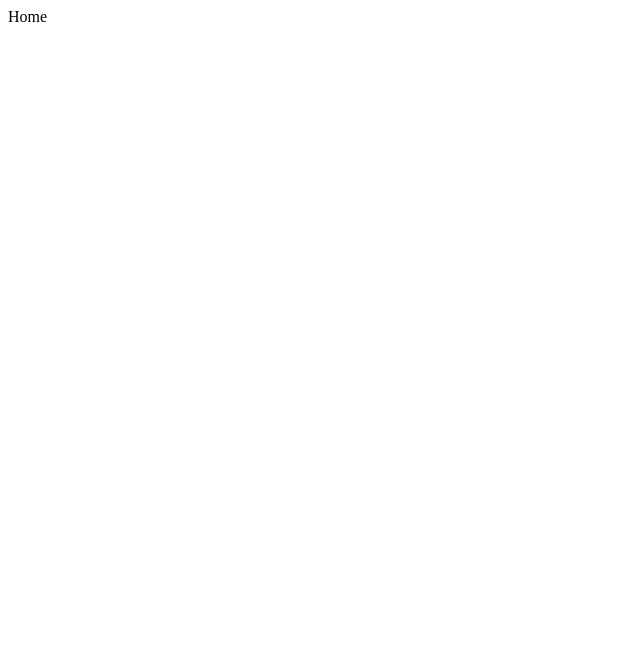
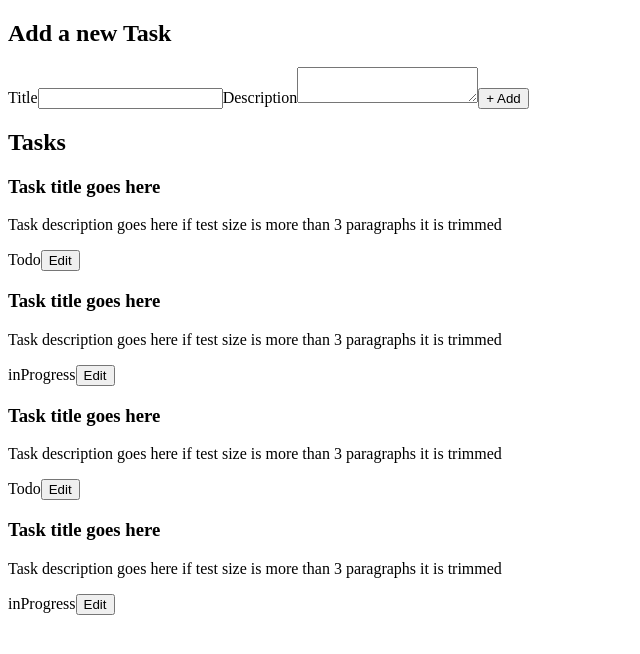
Before and after one commit to gorjiali/task-management, a React (Create React App) app: page / in a window 1280 px wide. Shown: the top 654 px of the page, without its empty margins (0-640 px from the left). Built offline with nearby package versions, Linux system fonts and the light colour scheme.

Commit message:
home page main structure

```diff
--- a/src/components/Home.js
+++ b/src/components/Home.js
@@ -1,5 +1,47 @@
 function Home() {
-  return <div>Home</div>
+  return (
+    <main>
+      <section>
+        <h2>Add a new Task</h2>
+        <form>
+          <label htmlFor="newTaskTitle">Title</label>
+          <input type="text" id="newTaskTitle" />
+          <label htmlFor="newTaskDescription">Description</label>
+          <textarea id="newTaskDescription"></textarea>
+          <button type="submit">+ Add</button>
+        </form>
+      </section>
+      <section>
+        <h2>Tasks</h2>
+        <div>
+          <article>
+            <h3>Task title goes here</h3>
+            <p>Task description goes here if test size is more than 3 paragraphs it is trimmed</p>
+            <span>Todo</span>
+            <button>Edit</button>
+          </article>
+          <article>
+            <h3>Task title goes here</h3>
+            <p>Task description goes here if test size is more than 3 paragraphs it is trimmed</p>
+            <span>inProgress</span>
+            <button>Edit</button>
+          </article>
+          <article>
+            <h3>Task title goes here</h3>
+            <p>Task description goes here if test size is more than 3 paragraphs it is trimmed</p>
+            <span>Todo</span>
+            <button>Edit</button>
+          </article>
+          <article>
+            <h3>Task title goes here</h3>
+            <p>Task description goes here if test size is more than 3 paragraphs it is trimmed</p>
+            <span>inProgress</span>
+            <button>Edit</button>
+          </article>
+        </div>
+      </section>
+    </main>
+  );
 }
 
 export default Home;
```
